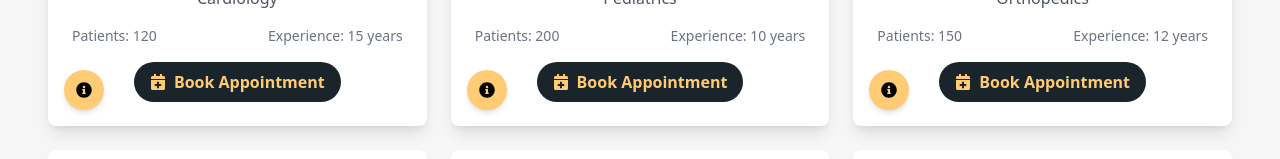
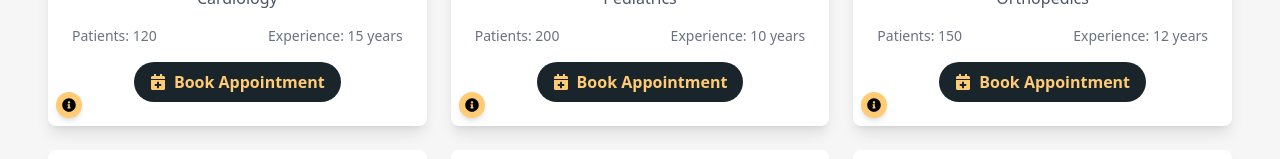
Before and after one commit to yazdanhaider/Hospital-Management, a React (Vite) app in the folder Frontend/: page /doctors in a window 1280 px wide. Shown: the part 492-651 px from the top of the page. Built offline with nearby package versions, Linux system fonts and the light colour scheme.

Commit message:
Reduced the i icon size and enable onclick option on the doctor's card

```diff
--- a/Frontend/src/components/Doctors.jsx
+++ b/Frontend/src/components/Doctors.jsx
@@ -46,7 +46,8 @@ const Doctors = ({ doctors }) => {
                 {filteredDoctors.map((doctor) => (
                     <motion.div
                         key={doctor.id}
-                        className="bg-white p-4 sm:p-6 rounded-lg shadow-lg transition-all duration-300 relative"
+                        className="bg-white p-4 sm:p-6 rounded-lg shadow-lg transition-all duration-300 relative cursor-pointer" // Add cursor-pointer to indicate clickable card
+                        onClick={() => handleOpenModal(doctor)} // Open modal when clicking on the card
                     >
                         <img src={doctor.image} alt={doctor.name} className="w-24 h-24 sm:w-32 sm:h-32 rounded-full mx-auto mb-4 object-cover" />
                         <h3 className="text-lg sm:text-xl font-semibold text-primary text-center mb-2">{doctor.name}</h3>
@@ -62,7 +63,10 @@ const Doctors = ({ doctors }) => {
                                 whileHover={{ scale: 1.1 }}
                                 whileTap={{ scale: 0.9 }}
                                 className="bg-primary text-accent px-4 py-2 rounded-full font-bold flex items-center justify-center"
-                                onClick={() => navigate(`/appointments?doctorId=${doctor.id}`)}
+                                onClick={(e) => {
+                                    e.stopPropagation(); // Prevent triggering the card click event
+                                    navigate(`/appointments?doctorId=${doctor.id}`);
+                                }}
                             >
                                 <FaCalendarPlus className="mr-2" />
                                 Book Appointment
@@ -73,10 +77,13 @@ const Doctors = ({ doctors }) => {
                         <motion.button
                             whileHover={{ scale: 1.1 }}
                             whileTap={{ scale: 0.9 }}
-                            className="absolute bottom-4 left-4 bg-accent text-black p-3 rounded-full flex items-center justify-center shadow-md"
-                            onClick={() => handleOpenModal(doctor)} // Open modal on 'i' button click
+                            className="absolute bottom-2 left-2 bg-accent text-black p-1.5 rounded-full flex items-center justify-center shadow-md" // Make the button smaller
+                            onClick={(e) => {
+                                e.stopPropagation(); // Prevent triggering the card click event
+                                handleOpenModal(doctor); // Open modal on 'i' button click
+                            }}
                         >
-                            <FaInfoCircle />
+                            <FaInfoCircle className="text-sm" />
                         </motion.button>
                     </motion.div>
                 ))}
```
